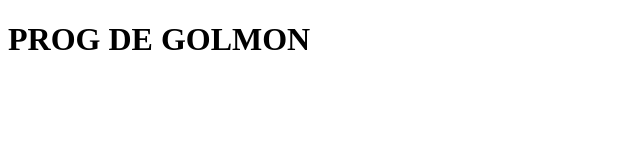
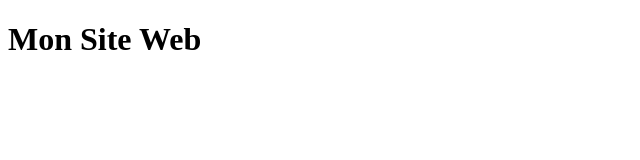
Before and after one commit to Efabris07/prog-de-golmon, a plain HTML site: page index.html in a window 1280 px wide. Shown: the whole page, without its empty margins (0-640 px from the left). Drawn offline with Linux system fonts and the light colour scheme.

Commit message:
Update index.html

```diff
--- a/index.html
+++ b/index.html
@@ -1,7 +1,7 @@
 <!DOCTYPE html>
 <html>
 	<head>
-		<H1>PROG DE GOLMON</H1>
+		<H1>Mon Site Web</H1>
 
 
 	</head>
```
